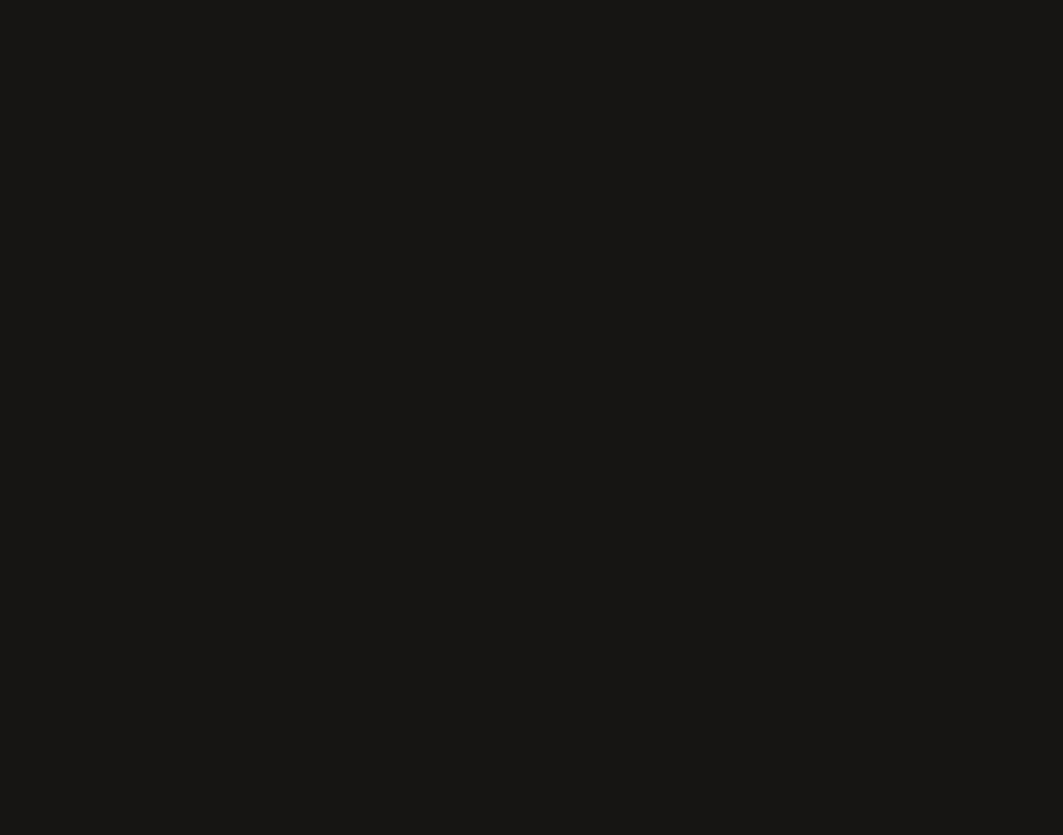
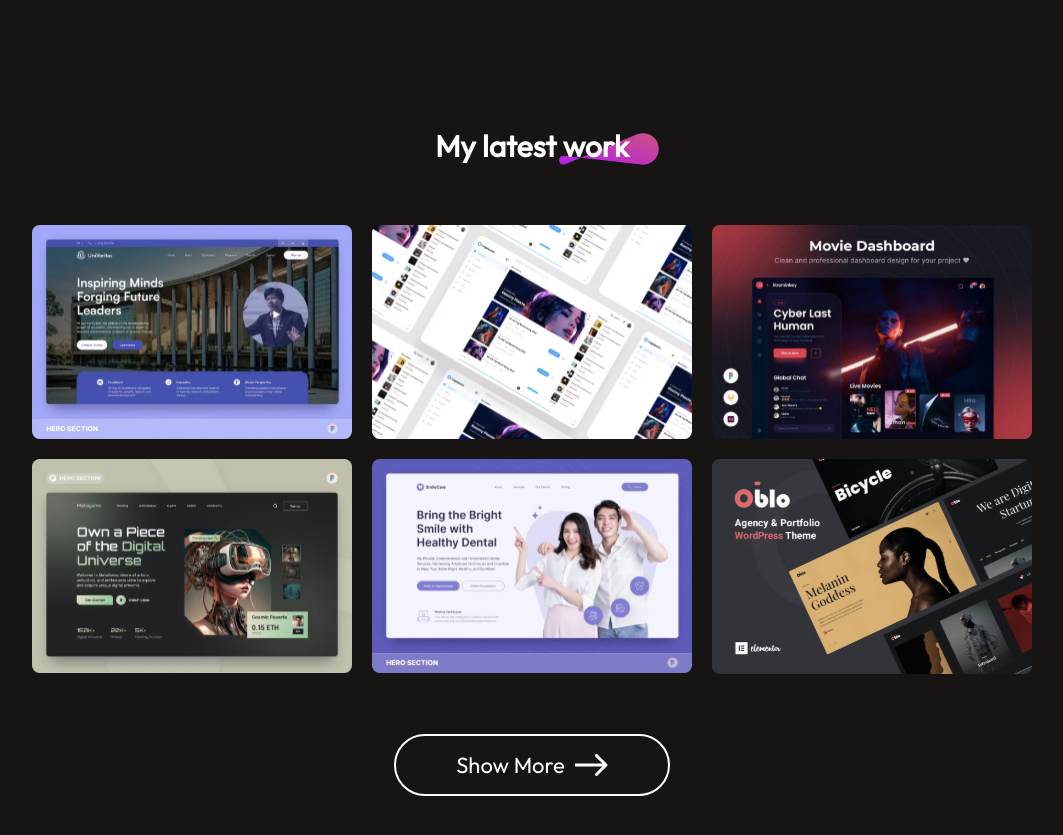
Before and after one commit to elijah571/My_portfolio, a React (Vite) app: page / in a window 1280 px wide. Shown: the part 1940-2775 px from the top of the page, without its empty margins (108-1171 px from the left). Before the commit the page ends 1987 px from the top, so only its background shows below. Built offline with nearby package versions, Linux system fonts and the light colour scheme.

Commit message:
my works

```diff
--- a/src/App.jsx
+++ b/src/App.jsx
@@ -3,6 +3,7 @@
 import Hero from "./Components/Hero/Hero";
 import Navbar from "./Components/Navbar/Navbar";
 import Services from "./Components/Services/Services";
+import MyWork from "./Components/MyWork/MyWork";
 
 function App() {
   return (
@@ -11,6 +12,7 @@
      <Hero/>
      <About/>
      <Services/>
+    <MyWork/>
     </div>
   )
 }
--- /dev/null
+++ b/src/Components/MyWork/MyWork.css
@@ -0,0 +1,57 @@
+.mywork{
+    display: flex;
+    flex-direction: column;
+    align-items: center;
+    align-items: center;
+    justify-content: center;
+    gap: 60px;
+    margin: 80px 170px;
+}
+.mywork-title{
+    position: relative;
+}
+.mywork-title h1{
+    padding: 0 30px;
+    font-size: 30px;
+    font-weight: 600;
+}
+.mywork-title img{
+    position: absolute;
+    bottom: 0;
+    right: 0;
+    z-index: -1;
+    width: 100px;
+}
+.mywork-container{
+    display: grid;
+    grid-template-columns: 1fr 1fr 1fr;
+    gap:20px;
+}
+.mywork-container img{
+    box-sizing: border-box;
+    width: 320px;
+    /* height: 280px; */
+    transition: 0.3s;
+    cursor: pointer;
+}
+.mywork-container img:hover{
+    transform: scale(1.10);
+    border: 4px solid #ff00ff;
+    border-radius: 10px;
+    transition: 0.3s;
+}
+.mywork-showmore{
+    display: flex;
+    gap: 10px;
+    border: 2px solid white;
+    border-radius: 50px;
+    padding: 15px 60px;
+    font-size: 22px;
+    margin-bottom: 40px;
+    transition: 0.6s;
+    cursor: pointer;
+}
+.mywork-showmore:hover{
+    gap: 20px;
+    transition: 0.6s;
+}
--- /dev/null
+++ b/src/Components/MyWork/MyWork.jsx
@@ -0,0 +1,26 @@
+import './MyWork.css'
+import theme_pattern from '../../assets/theme_pattern.svg';
+import mywork_data from '../../assets/mywork_data';
+import arrow_icon from '../../assets/arrow_icon.svg';
+
+function MyWork() {
+  return (
+    <div className='mywork'>
+        <div className="mywork-title">
+            <h1>My latest work</h1>
+            <img src={theme_pattern} alt="" />
+        </div>
+        <div className="mywork-container">
+            {mywork_data.map((work, index) => {
+              return <img key={index} src={work.w_img}/>
+            })}
+        </div>
+        <div className="mywork-showmore">
+          <p>Show More</p>
+          <img src={arrow_icon} alt="" />
+        </div>
+    </div>
+  )
+}
+
+export default MyWork;
```
